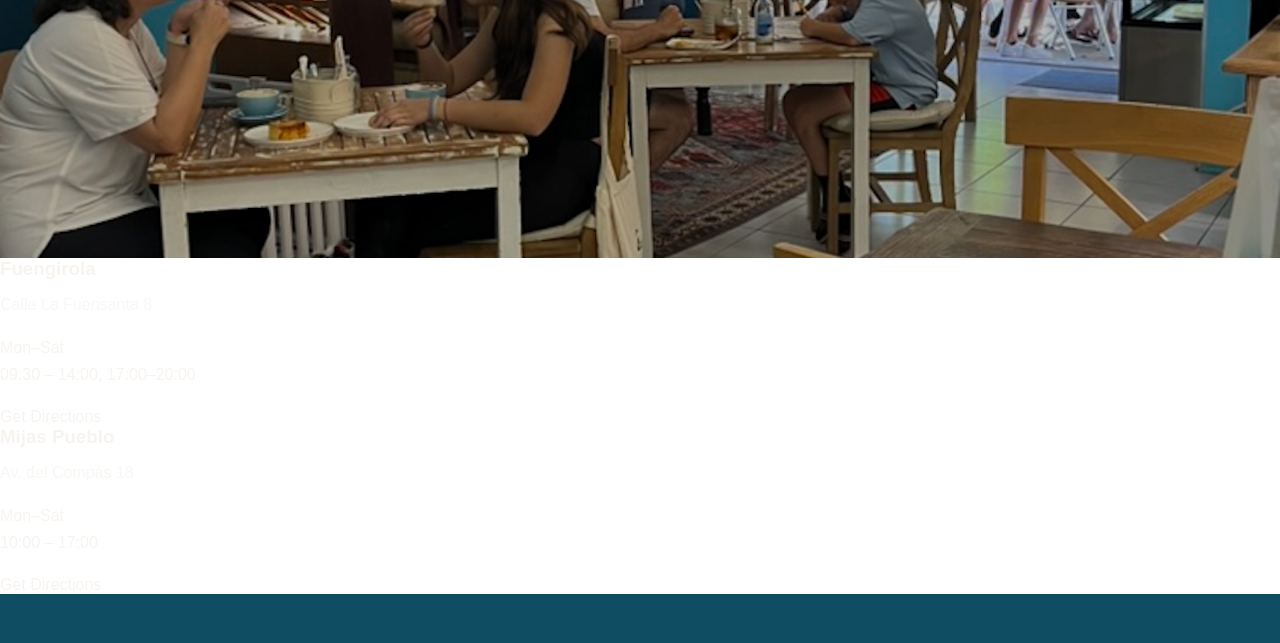
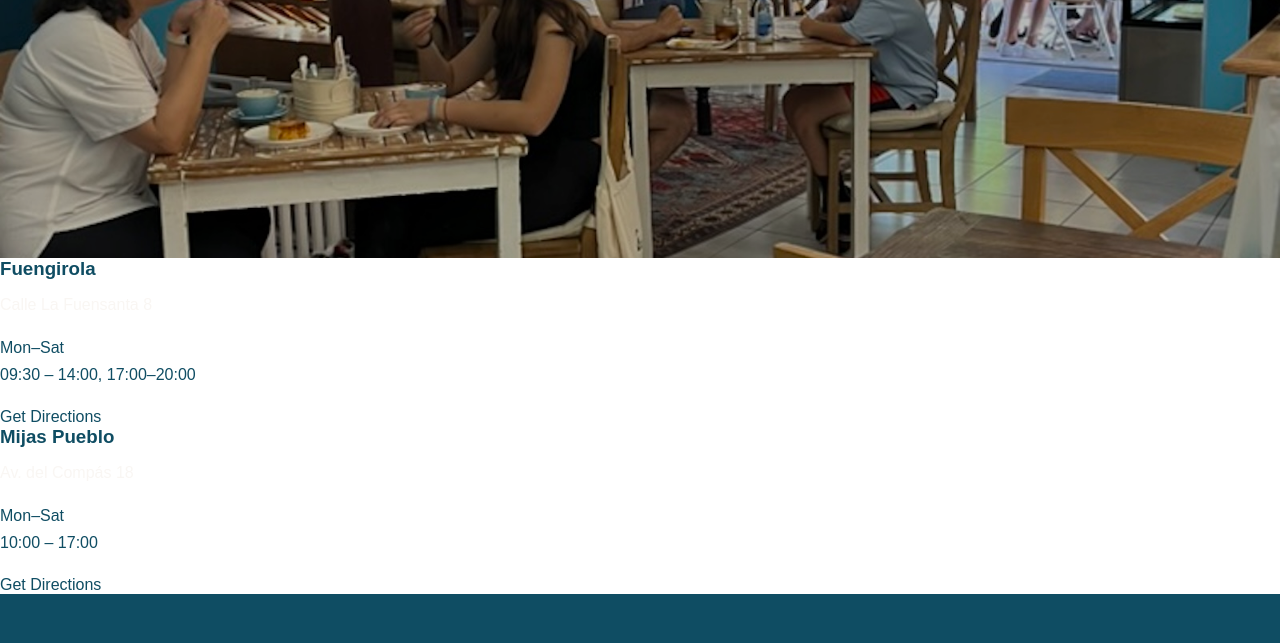
Before and after one commit to houseofnapoleon/low-tide-cafe, a plain HTML site: page index.html in a window 1280 px wide. Shown: the part 542-1185 px from the top of the page. Drawn offline with Linux system fonts and the light colour scheme.

Commit message:
Update style.css

```diff
--- a/style.css
+++ b/style.css
@@ -206,7 +206,7 @@ nav a:hover {
 }
 
 .location-card h3 {
-  color: #f7f3ef;
+  color: #0f4d63;
   margin-bottom: 12px;
 }
 
@@ -217,14 +217,14 @@ nav a:hover {
 }
 
 .location-hours {
-  color: #f7f3ef;
+  color: #0f4d63;
   font-weight: 500;
   line-height: 1.7;
   margin-bottom: 20px;
 }
 
 .location-card a {
-  color: #f7f3ef;
+  color: #0f4d63;
   text-decoration: none;
 }
 
```
